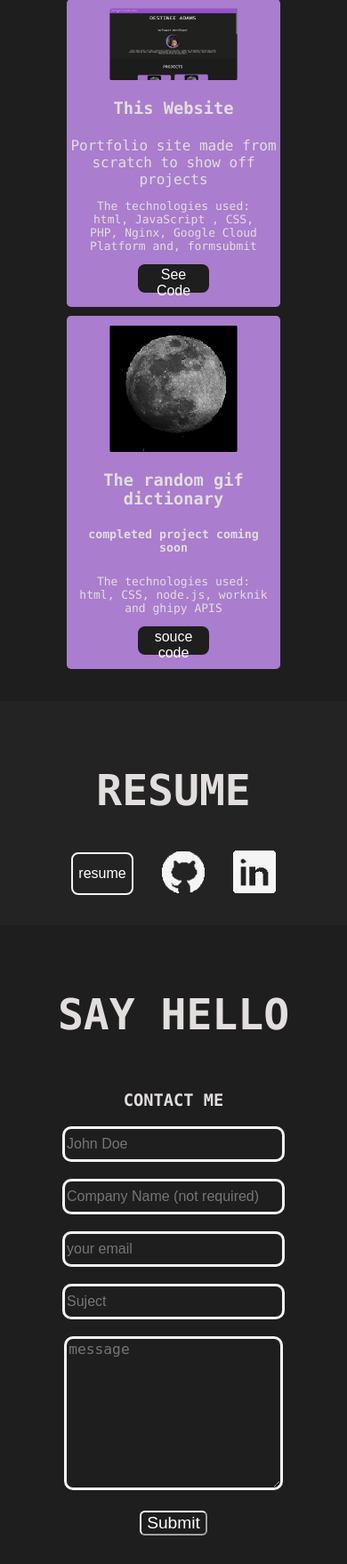
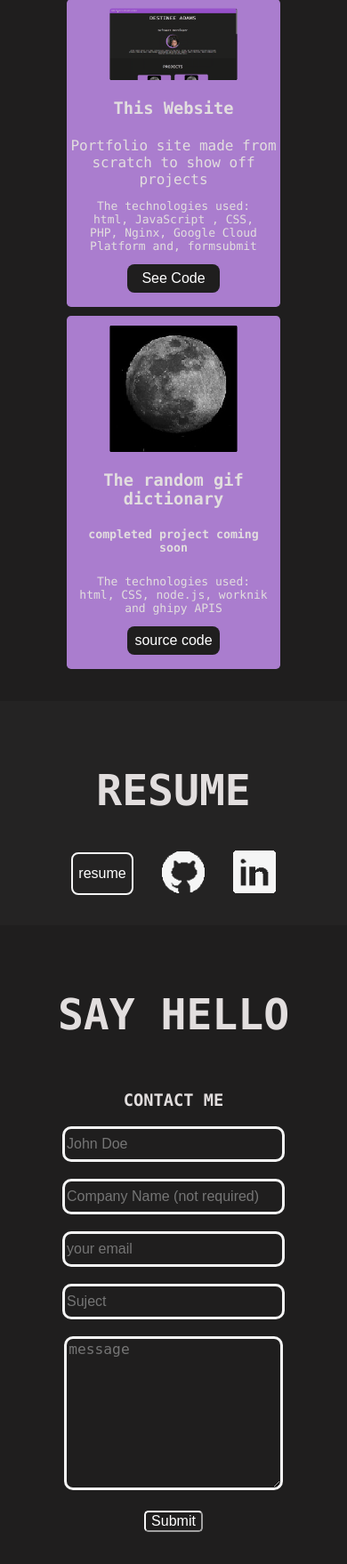
Before and after one commit to DestineeAdams/portfolio-Website, a PHP site: page / in a window 390 px wide. Shown: the part 1097-2855 px from the top of the page at 89% size. After the commit the page ends 2819 px from the top, so only its background shows below. Run offline with PHP 8.4, Linux system fonts and the light colour scheme.

Commit message:
added a description and adjusted button size in project container

```diff
--- a/index.html
+++ b/index.html
@@ -35,9 +35,13 @@
         <h3>Software Developer</h3>
         <img src="img\profilePhoto.png" id="profileImg">
         <p>
-            Lorem ipsum dolor sit amet consectetur adipisicing elit.
-            Ullam, ex voluptates nostrum explicabo placeat eum ducimus
+            Hey!
 
+            <br>
+            <br>
+
+            I'm Destinee!
+            I love programming, as well as biking, and learning new things!
         </p>
 
     </section>
@@ -80,7 +84,7 @@
                 </div>
 
 
-                <button type="submit" onclick="window.open('https://github.com/DestineeAdams/random-gif-dictionary-gif')"> souce code  </button>
+                <button type="submit" onclick="window.open('https://github.com/DestineeAdams/random-gif-dictionary-gif')"> source code  </button>
 
             </div>
 
--- a/styles/style.css
+++ b/styles/style.css
@@ -331,7 +331,7 @@ footer {
     font-size: small;
   }
   .projcet button {
-    width: 5em;
+    width: 6.5em;
     height: 2em;
   }
   .formbody {
@@ -369,7 +369,7 @@ footer {
     background-color: transparent;
     border-color: #f5f5f5;
     color: white;
-    font-size: 1.2em;
+    font-size: 1em;
     width: auto;
     height: auto;
   }
--- a/styles/style.scss
+++ b/styles/style.scss
@@ -315,7 +315,7 @@ footer {
         }
 
         button {
-            width: 5em;
+            width: 6.5em;
             height: 2em;
         }
     }
@@ -363,7 +363,7 @@ footer {
             background-color: transparent;
             border-color: #f5f5f5;
             color: white;
-            font-size: 1.2em;
+            font-size: 1em;
 
             width: auto;
             height: auto;
```
Also changed, not shown: 1 other file.
